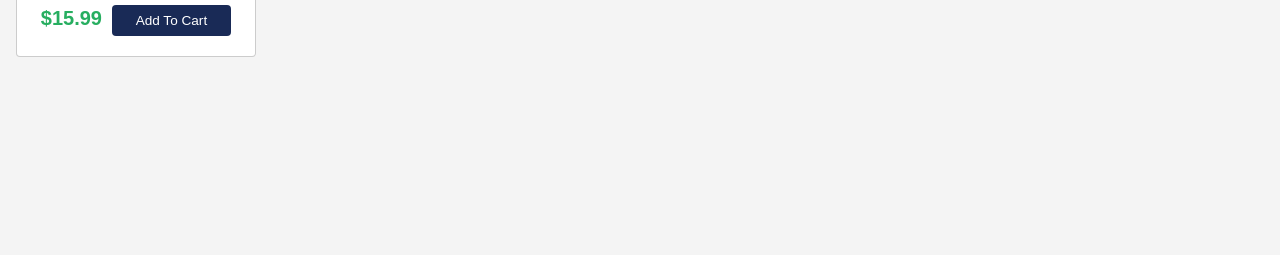
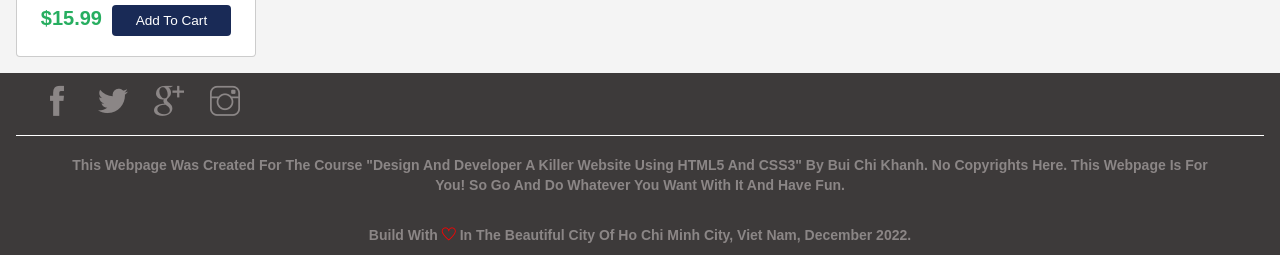
Before and after one commit to chicchicchic/Project-Work-Layout-Home, a website: page src/index.html in a window 1280 px wide. Shown: the part 683-938 px from the top of the page. Before the commit the page ends 800 px from the top, so only its background shows below. Drawn offline with nearby package versions, Linux system fonts and the light colour scheme.

Commit message:
7:13PM  07/10/2022

```diff
--- a/src/index.html
+++ b/src/index.html
@@ -52,7 +52,7 @@
 
     <!-- header section starts      -->
     <header>
-      <a href="#" class="logo"><i class="fas fa-utensils"></i>DXC Cuisine</a>
+      <a href="#" class="logo"><i class="fas fa-utensils"></i> DXC Cuisine</a>
 
       <nav class="navbar">
         <a class="active" href="#home">home</a>
@@ -179,6 +179,68 @@
     </section>
     <!-- dishes section ends -->
 
+
+    <!-- Footer Start -->
+    <div class="footer">
+      <div class="footer-container">
+
+        <div class="underline-footer"></div>
+
+        <div class="social-list">
+
+          <ul class="social-list-wrap">
+
+            <li class="social-list-item">
+              <a class="social-item-link" href="" onclick="return false">
+                <i class="ti-facebook"></i>
+              </a>
+            </li>
+
+            <li class="social-list-item">
+              <a class="social-item-link" href="" onclick="return false">
+                <i class="ti-twitter-alt"></i>
+              </a>
+            </li>
+
+            <li class="social-list-item">
+              <a class="social-item-link" href="" onclick="return false">
+                <i class="ti-google"></i>
+              </a>
+            </li>
+
+            <li class="social-list-item">
+              <a class="social-item-link" href="" onclick="return false">
+                <i class="ti-instagram"></i>
+              </a>
+            </li>
+
+          </ul>
+
+        </div>
+
+        <div class="underline-footer"></div>
+
+        <div class="description-website">
+          <h4 class="description-content">
+            This webpage was created for the course "Design and Developer a
+            Killer Website Using HTML5 and CSS3" by Bui Chi Khanh. No copyrights
+            here. This webpage is for you! So go and do whatever you want with
+            it and have fun.
+          </h4>
+        </div>
+
+        <div class="created-address-website">
+          <h4 class="created-address-content">
+            Build with
+            <span class="heart-icon"><i class="ti-heart"></i></span> in the
+            beautiful city of Ho Chi Minh City, Viet Nam, December 2022.
+          </h4>
+        </div>
+
+      </div>
+    </div>
+    <!-- Footer End -->
+
     <!-- Javascript Files -->
     <script src="https://ajax.googleapis.com/ajax/libs/jquery/3.6.0/jquery.min.js"></script>
 
@@ -194,6 +256,5 @@
     <script src="https://code.jquery.com/jquery-3.6.1.js"></script>
 
     <script src="./js/script.js"></script>
-    <script src="./js/responsiveNavbar.js"></script>
   </body>
 </html>
--- a/src/scss/styles.scss
+++ b/src/scss/styles.scss
@@ -245,6 +245,68 @@ header {
 
   }
 }
+// Dishes End
 
 
-// Dishes End
+// Footer Start
+.footer {
+  width: 100%;
+  background-color: $gray-dark-color;
+
+  .social-list-wrap {
+    display: flex;
+    justify-content: space-around;
+    padding: 10px 0px;
+    border-bottom: 1px solid $font-main-color;
+    margin: 0 16px;
+    @media (min-width: 790px) {
+      justify-content: start;
+    }
+  }
+
+  .social-item-link {
+    color: $gray-light-color;
+    font-size: 30px;
+    text-decoration: none;
+
+    @media (min-width: 790px) {
+      padding-left: 26px;
+    }
+
+    &:hover {
+      color: $font-main-color;
+    }
+
+  }
+
+  .description-website {
+    width: 90%;
+    margin: auto;
+    padding: 20px 0px;
+  }
+
+  .description-content {
+    color: $gray-light-color;
+    font-size: 14px;
+    text-align: center;
+  }
+
+  .created-address-website {
+    width: 90%;
+    margin: auto;
+    padding: 10px 0px;
+  }
+
+  .created-address-content {
+    color: $gray-light-color;
+    font-size: 14px;
+    text-align: center;
+
+    .heart-icon {
+      color: $red-color;
+    }
+
+  }
+
+}
+// Footer End
```
Also changed, not shown: src/js/responsiveNavbar.js (deleted, +0 -9 lines), src/css/styles.css.
